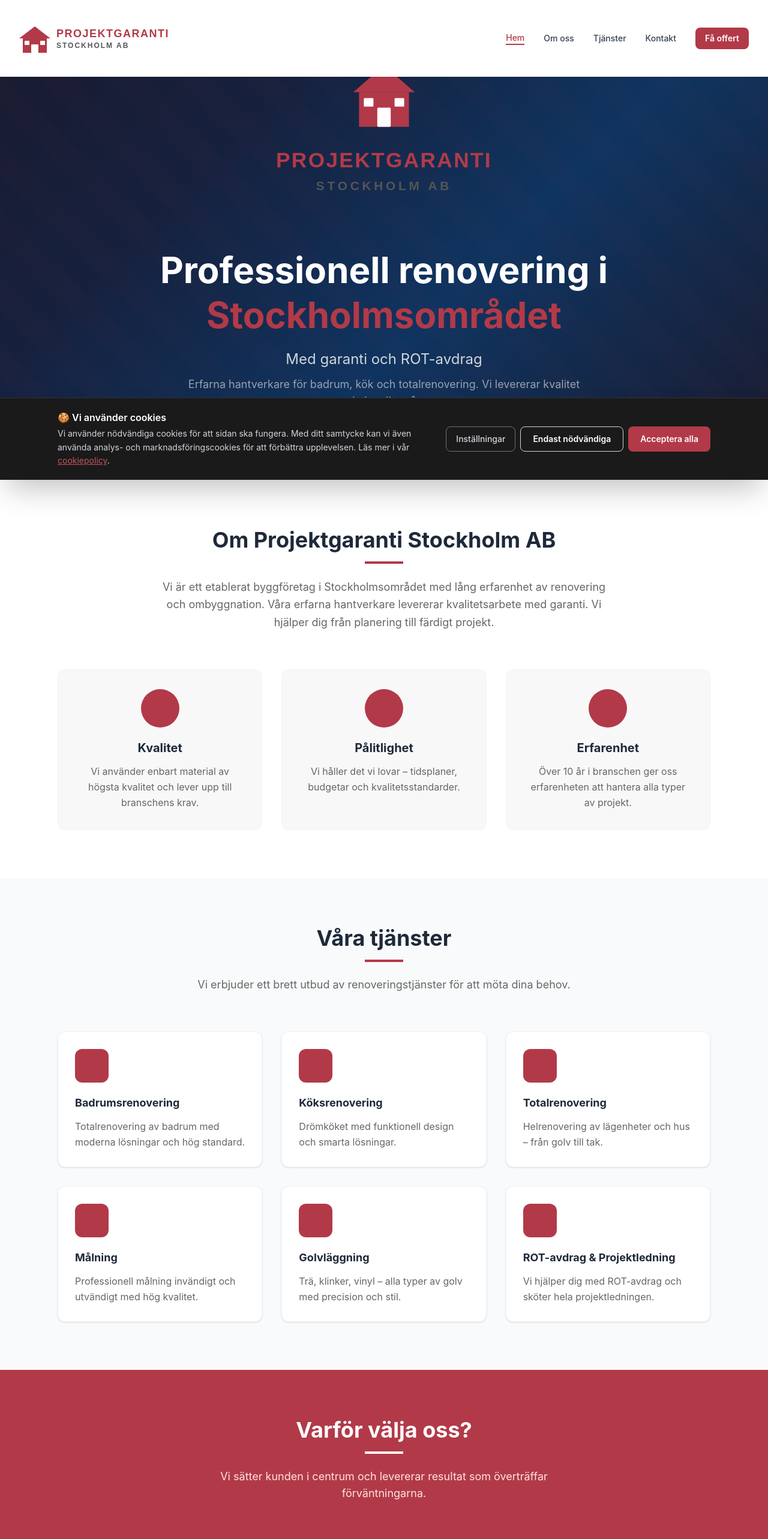
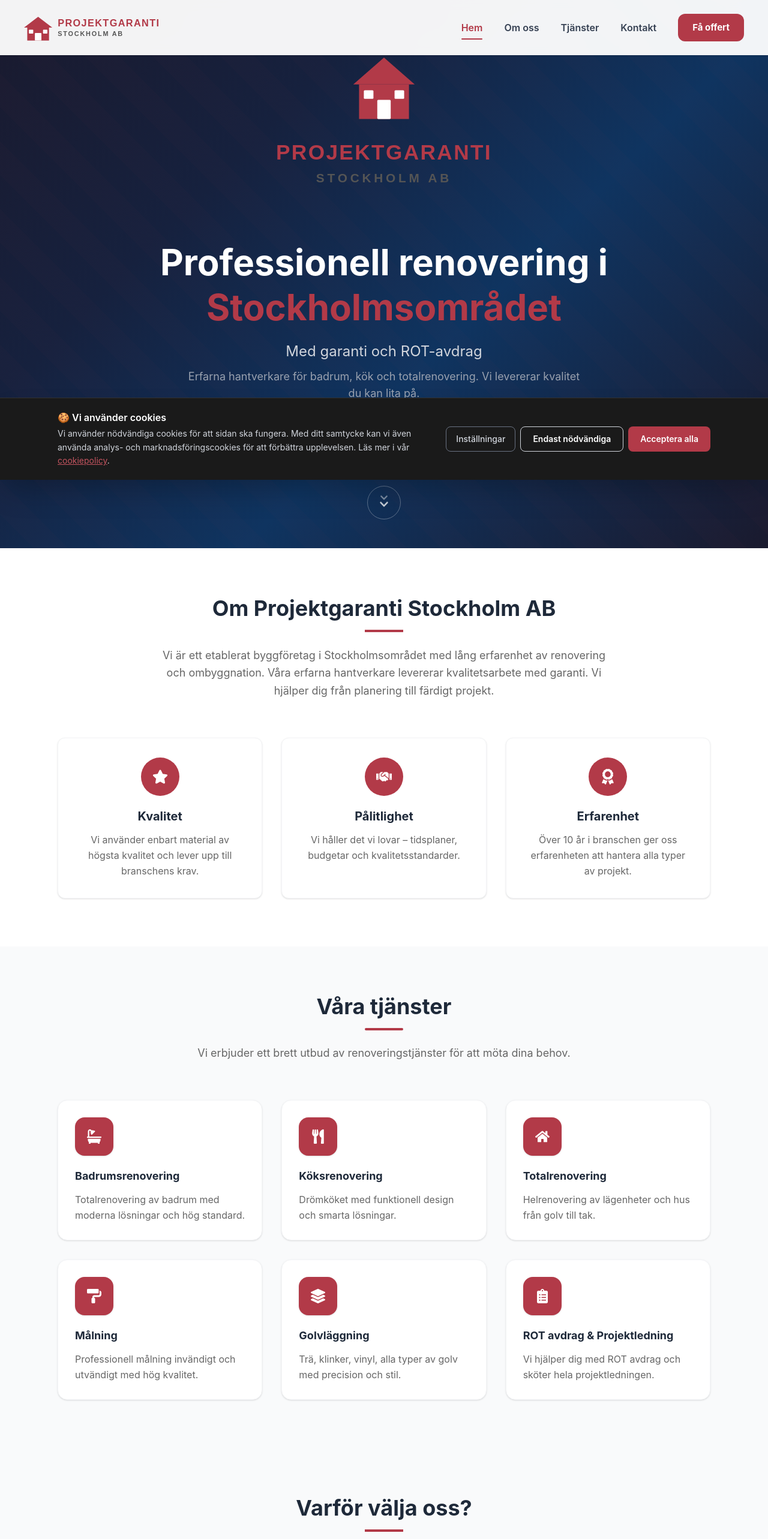
Before and after one commit to bellemartineebusiness/Projekt, a Next.js app: page / in a window 1280 px wide. Shown: the top 2566 px of the page at 60% size. Built offline with nearby package versions, Linux system fonts and the light colour scheme.

Commit message:
Uppdaterad hemsida

```diff
--- a/components/About.tsx
+++ b/components/About.tsx
@@ -4,49 +4,61 @@ const features = [
   {
     icon: FaStar,
     title: 'Kvalitet',
-    description: 'Vi använder enbart material av högsta kvalitet och lever upp till branschens krav.',
+    description:
+      'Vi använder enbart material av högsta kvalitet och lever upp till branschens krav.',
   },
   {
     icon: FaHandshake,
     title: 'Pålitlighet',
-    description: 'Vi håller det vi lovar – tidsplaner, budgetar och kvalitetsstandarder.',
+    description:
+      'Vi håller det vi lovar – tidsplaner, budgetar och kvalitetsstandarder.',
   },
   {
     icon: FaAward,
     title: 'Erfarenhet',
-    description: 'Över 10 år i branschen ger oss erfarenheten att hantera alla typer av projekt.',
+    description:
+      'Över 10 år i branschen ger oss erfarenheten att hantera alla typer av projekt.',
   },
 ]
 
 export default function About() {
   return (
-    <section id="om-oss" className="py-12 md:py-20 bg-white">
-      <div className="max-w-6xl mx-auto px-4 sm:px-6 lg:px-8">
-        <div className="text-center mb-10 md:mb-16">
-          <h2 className="text-2xl sm:text-3xl md:text-4xl font-bold text-gray-800 mb-4">
+    <section id="om-oss" className="bg-white py-12 md:py-20">
+      <div className="mx-auto max-w-6xl px-4 sm:px-6 lg:px-8">
+        <div className="mb-10 text-center md:mb-16">
+          <h2 className="mb-4 text-2xl font-bold text-gray-800 sm:text-3xl md:text-4xl">
             Om Projektgaranti Stockholm AB
           </h2>
-          <div className="w-16 h-1 bg-primary mx-auto mb-6" />
-          <p className="text-secondary text-base sm:text-lg max-w-3xl mx-auto leading-relaxed">
-            Vi är ett etablerat byggföretag i Stockholmsområdet med lång erfarenhet av renovering och
-            ombyggnation. Våra erfarna hantverkare levererar kvalitetsarbete med garanti. Vi hjälper
-            dig från planering till färdigt projekt.
+
+          <div className="mx-auto mb-6 h-1 w-16 bg-primary" />
+
+          <p className="mx-auto max-w-3xl text-base leading-relaxed text-secondary sm:text-lg">
+            Vi är ett etablerat byggföretag i Stockholmsområdet med lång erfarenhet av
+            renovering och ombyggnation. Våra erfarna hantverkare levererar kvalitetsarbete
+            med garanti. Vi hjälper dig från planering till färdigt projekt.
           </p>
         </div>
 
-        <div className="grid grid-cols-1 md:grid-cols-3 gap-5 md:gap-8">
+        <div className="grid grid-cols-1 gap-5 md:grid-cols-3 md:gap-8">
           {features.map((feature) => {
             const Icon = feature.icon
+
             return (
               <div
                 key={feature.title}
-                className="text-center p-6 md:p-8 rounded-xl bg-card-bg hover:shadow-lg transition-shadow duration-300 border border-gray-100"
+                className="rounded-xl border border-gray-100 bg-white p-6 text-center shadow-sm transition-all duration-300 hover:-translate-y-1 hover:shadow-md md:p-8"
               >
-                <div className="inline-flex items-center justify-center w-16 h-16 bg-primary bg-opacity-10 rounded-full mb-5">
-                  <Icon className="text-primary" size={28} />
+                <div className="mx-auto mb-5 flex h-16 w-16 items-center justify-center rounded-full bg-primary text-white">
+                  <Icon size={26} />
                 </div>
-                <h3 className="text-xl font-bold text-gray-800 mb-3">{feature.title}</h3>
-                <p className="text-secondary leading-relaxed">{feature.description}</p>
+
+                <h3 className="mb-3 text-xl font-bold text-gray-800">
+                  {feature.title}
+                </h3>
+
+                <p className="leading-relaxed text-secondary">
+                  {feature.description}
+                </p>
               </div>
             )
           })}
--- a/components/Hero.tsx
+++ b/components/Hero.tsx
@@ -6,15 +6,26 @@ import Image from 'next/image'
 export default function Hero() {
   const scrollToSection = (id: string) => {
     const el = document.getElementById(id)
-    if (el) el.scrollIntoView({ behavior: 'smooth' })
+
+    if (el) {
+      const navHeight = 92
+      const elementTop = el.getBoundingClientRect().top + window.scrollY
+      const offsetTop = elementTop - navHeight
+
+      window.scrollTo({
+        top: offsetTop,
+        behavior: 'smooth',
+      })
+    }
   }
 
   return (
     <section
       id="hem"
-      className="relative min-h-screen flex items-center justify-center overflow-hidden"
+      className="relative flex min-h-[112vh] items-center justify-center overflow-hidden pb-[140px]"
       style={{
-        background: 'linear-gradient(135deg, #1a1a2e 0%, #16213e 30%, #0f3460 60%, #1a1a2e 100%)',
+        background:
+          'linear-gradient(135deg, #1a1a2e 0%, #16213e 30%, #0f3460 60%, #1a1a2e 100%)',
       }}
     >
       {/* Decorative overlay */}
@@ -32,7 +43,7 @@ export default function Hero() {
       />
 
       {/* Content */}
-      <div className="relative z-10 text-center px-4 sm:px-6 max-w-4xl mx-auto mt-16 sm:mt-20">
+      <div className="relative z-10 mx-auto mt-16 max-w-4xl px-4 text-center sm:mt-20 sm:px-6">
         {/* Brand logo */}
         <div className="mb-6 sm:mb-8">
           <Image
@@ -46,30 +57,33 @@ export default function Hero() {
         </div>
 
         {/* Main heading */}
-        <h1 className="text-3xl sm:text-4xl md:text-5xl lg:text-6xl font-bold text-white mb-5 leading-tight">
+        <h1 className="mb-5 text-3xl font-bold leading-tight text-white sm:text-4xl md:text-5xl lg:text-6xl">
           Professionell renovering i{' '}
           <span className="text-primary">Stockholmsområdet</span>
         </h1>
 
         {/* Subheading */}
-        <p className="text-lg sm:text-xl md:text-2xl text-gray-300 mb-3">
+        <p className="mb-3 text-lg text-gray-300 sm:text-xl md:text-2xl">
           Med garanti och ROT-avdrag
         </p>
-        <p className="text-gray-400 text-base sm:text-lg mb-8 sm:mb-10 max-w-2xl mx-auto">
-          Erfarna hantverkare för badrum, kök och totalrenovering. Vi levererar kvalitet du kan lita på.
+
+        <p className="mx-auto mb-8 max-w-2xl text-base text-gray-400 sm:mb-10 sm:text-lg">
+          Erfarna hantverkare för badrum, kök och totalrenovering. Vi levererar
+          kvalitet du kan lita på.
         </p>
 
         {/* CTA buttons */}
-        <div className="flex flex-col sm:flex-row gap-3 sm:gap-4 justify-center">
+        <div className="flex flex-col justify-center gap-3 sm:flex-row sm:gap-4">
           <button
             onClick={() => scrollToSection('kontakt')}
-            className="bg-primary text-white px-8 py-4 rounded-lg text-base sm:text-lg font-semibold hover:bg-primary-dark transition-colors duration-200 shadow-lg"
+            className="rounded-lg bg-primary px-8 py-4 text-base font-semibold text-white shadow-lg transition-colors duration-200 hover:bg-primary-dark sm:text-lg"
           >
             Kontakta oss
           </button>
+
           <button
             onClick={() => scrollToSection('tjanster')}
-            className="bg-transparent text-white px-8 py-4 rounded-lg text-base sm:text-lg font-semibold border-2 border-white hover:bg-white hover:text-gray-900 transition-colors duration-200"
+            className="rounded-lg border-2 border-white bg-transparent px-8 py-4 text-base font-semibold text-white transition-colors duration-200 hover:bg-white hover:text-gray-900 sm:text-lg"
           >
             Våra tjänster
           </button>
@@ -79,16 +93,13 @@ export default function Hero() {
       {/* Scroll indicator */}
       <button
         onClick={() => scrollToSection('om-oss')}
-        className="absolute bottom-8 left-1/2 transform -translate-x-1/2 z-20 group flex flex-col items-center gap-2 text-white opacity-75 hover:opacity-100 transition-all duration-300"
+        className="group absolute bottom-12 left-1/2 z-20 flex -translate-x-1/2 items-center justify-center text-white opacity-80 transition-all duration-300 hover:opacity-100"
         aria-label="Scroll down"
       >
-        <span aria-hidden="true" className="text-xs tracking-[0.25em] uppercase font-light select-none">
-          Scroll
-        </span>
-        <div className="relative w-12 h-12 rounded-full border-2 border-white/60 group-hover:border-white flex items-center justify-center transition-all duration-300 group-hover:scale-110 group-hover:shadow-[0_0_20px_rgba(255,255,255,0.3)]">
-          <div className="flex flex-col items-center -space-y-1 motion-safe:animate-bounce">
-            <FaChevronDown size={12} className="opacity-60" />
-            <FaChevronDown size={14} />
+        <div className="flex h-14 w-14 items-center justify-center rounded-full border border-white/40 backdrop-blur-sm transition-all duration-300 group-hover:scale-110 group-hover:shadow-[0_0_25px_rgba(255,255,255,0.35)]">
+          <div className="flex flex-col items-center -space-y-1 animate-bounce">
+            <FaChevronDown size={14} className="opacity-60" />
+            <FaChevronDown size={16} />
           </div>
         </div>
       </button>
--- a/components/Navigation.tsx
+++ b/components/Navigation.tsx
@@ -22,102 +22,121 @@ export default function Navigation() {
       setScrolled(window.scrollY > 10)
 
       const sections = ['hem', 'om-oss', 'tjanster', 'kontakt']
-      for (const section of sections.reverse()) {
+
+      for (const section of [...sections].reverse()) {
         const el = document.getElementById(section)
-        if (el && window.scrollY >= el.offsetTop - 100) {
+        if (el && window.scrollY >= el.offsetTop - 120) {
           setActiveSection(section)
           break
         }
       }
     }
 
+    handleScroll()
     window.addEventListener('scroll', handleScroll)
     return () => window.removeEventListener('scroll', handleScroll)
   }, [])
 
   const handleNavClick = (href: string) => {
     setIsOpen(false)
+
     const id = href.replace('#', '')
     const el = document.getElementById(id)
+
     if (el) {
-      el.scrollIntoView({ behavior: 'smooth' })
+      const navHeight = 92
+      const elementTop = el.getBoundingClientRect().top + window.scrollY
+      const offsetTop = elementTop - navHeight
+
+      window.scrollTo({
+        top: offsetTop,
+        behavior: 'smooth',
+      })
     }
   }
 
   return (
-    <nav className={`fixed top-0 left-0 right-0 z-50 bg-white transition-shadow duration-300 ${scrolled ? 'shadow-md' : 'shadow-sm'}`}>
-      <div className="flex items-center justify-between h-24 sm:h-32 px-4 sm:px-6 lg:px-8">
-          {/* Logo */}
+    <nav
+      className={`fixed top-0 left-0 right-0 z-50 bg-white/95 backdrop-blur-sm transition-all duration-300 ${
+        scrolled ? 'shadow-md' : 'shadow-sm'
+      }`}
+    >
+      <div className="flex items-center justify-between h-[92px] px-4 sm:px-6 lg:px-10">
         <Link
           href="/"
           className="flex-shrink-0"
           aria-label="Projektgaranti Stockholm AB – Till startsidan"
         >
+          <div className="relative h-[60px] w-[230px] sm:w-[260px] lg:w-[290px] overflow-visible">
             <Image
               src="/logo-horizontal-red.svg"
               alt="Projektgaranti Stockholm AB"
-              width={400}
-              height={80}
-              className="h-20 sm:h-28 lg:h-32 w-auto"
+              fill
               priority
+              className="object-contain object-left scale-[1]"
             />
+          </div>
         </Link>
 
-          {/* Desktop nav */}
-          <div className="hidden md:flex items-center space-x-8">
+        <div className="hidden md:flex items-center space-x-7 lg:space-x-9">
           {navLinks.map((link) => {
             const id = link.href.replace('#', '')
             return (
               <button
                 key={link.href}
                 onClick={() => handleNavClick(link.href)}
-                  className={`font-medium text-sm transition-colors duration-200 hover:text-primary ${
-                    activeSection === id ? 'text-primary border-b-2 border-primary' : 'text-gray-700'
+                className={`relative text-[16px] font-semibold transition-colors duration-200 hover:text-primary ${
+                  activeSection === id ? 'text-primary' : 'text-gray-700'
+                }`}
+              >
+                {link.label}
+                <span
+                  className={`absolute left-0 -bottom-2 h-[2px] rounded-full bg-primary transition-all duration-300 ${
+                    activeSection === id ? 'w-full' : 'w-0'
+                  }`}
+                />
+              </button>
+            )
+          })}
+
+          <button
+            onClick={() => handleNavClick('#kontakt')}
+            className="rounded-xl bg-primary px-6 py-3 text-[15px] font-bold text-white transition-colors duration-200 hover:bg-primary-dark"
+          >
+            Få offert
+          </button>
+        </div>
+
+        <button
+          className="md:hidden text-gray-700 transition-colors hover:text-primary"
+          onClick={() => setIsOpen(!isOpen)}
+          aria-label="Toggle menu"
+        >
+          {isOpen ? <FaTimes size={24} /> : <FaBars size={24} />}
+        </button>
+      </div>
+
+      {isOpen && (
+        <div className="border-t border-gray-100 bg-white shadow-lg md:hidden">
+          <div className="space-y-2 px-4 py-4">
+            {navLinks.map((link) => {
+              const id = link.href.replace('#', '')
+              return (
+                <button
+                  key={link.href}
+                  onClick={() => handleNavClick(link.href)}
+                  className={`block w-full rounded-xl px-4 py-3 text-left font-semibold transition-colors duration-200 hover:bg-gray-50 hover:text-primary ${
+                    activeSection === id ? 'bg-red-50 text-primary' : 'text-gray-700'
                   }`}
                 >
                   {link.label}
                 </button>
               )
             })}
+
             <button
               onClick={() => handleNavClick('#kontakt')}
-              className="bg-primary text-white px-4 py-2 rounded-lg text-sm font-semibold hover:bg-primary-dark transition-colors duration-200"
-            >
-              Få offert
-            </button>
-          </div>
-
-          {/* Mobile hamburger */}
-          <button
-            className="md:hidden text-gray-700 hover:text-primary transition-colors"
-            onClick={() => setIsOpen(!isOpen)}
-            aria-label="Toggle menu"
-          >
-            {isOpen ? <FaTimes size={22} /> : <FaBars size={22} />}
-          </button>
-      </div>
-
-      {/* Mobile menu */}
-      {isOpen && (
-        <div className="md:hidden bg-white border-t border-gray-100 shadow-lg">
-          <div className="px-4 py-3 space-y-1">
-            {navLinks.map((link) => {
-              const id = link.href.replace('#', '')
-              return (
-                <button
-                  key={link.href}
-                  onClick={() => handleNavClick(link.href)}
-                  className={`block w-full text-left px-3 py-3 rounded-lg font-medium transition-colors duration-200 hover:bg-gray-50 hover:text-primary ${
-                    activeSection === id ? 'text-primary bg-red-50' : 'text-gray-700'
-                  }`}
-                >
-                  {link.label}
-                </button>
-              )
-            })}
-            <button
-              onClick={() => handleNavClick('#kontakt')}
-              className="block w-full text-center bg-primary text-white px-4 py-3 rounded-lg font-semibold hover:bg-primary-dark transition-colors mt-2"
+              className="mt-2 block w-full rounded-xl bg-primary px-4 py-3 text-center font-bold text-white transition-colors hover:bg-primary-dark"
             >
               Få offert
             </button>
--- a/components/Services.tsx
+++ b/components/Services.tsx
@@ -1,4 +1,11 @@
-import { FaBath, FaUtensils, FaHome, FaPaintRoller, FaLayerGroup, FaClipboardList } from 'react-icons/fa'
+import {
+  FaBath,
+  FaUtensils,
+  FaHome,
+  FaPaintRoller,
+  FaLayerGroup,
+  FaClipboardList,
+} from 'react-icons/fa'
 
 const services = [
   {
@@ -14,7 +21,7 @@ const services = [
   {
     icon: FaHome,
     title: 'Totalrenovering',
-    description: 'Helrenovering av lägenheter och hus – från golv till tak.',
+    description: 'Helrenovering av lägenheter och hus från golv till tak.',
   },
   {
     icon: FaPaintRoller,
@@ -24,45 +31,51 @@ const services = [
   {
     icon: FaLayerGroup,
     title: 'Golvläggning',
-    description: 'Trä, klinker, vinyl – alla typer av golv med precision och stil.',
+    description: 'Trä, klinker, vinyl, alla typer av golv med precision och stil.',
   },
   {
     icon: FaClipboardList,
-    title: 'ROT-avdrag & Projektledning',
-    description: 'Vi hjälper dig med ROT-avdrag och sköter hela projektledningen.',
+    title: 'ROT avdrag & Projektledning',
+    description: 'Vi hjälper dig med ROT avdrag och sköter hela projektledningen.',
   },
 ]
 
 export default function Services() {
   return (
-    <section id="tjanster" className="py-12 md:py-20 bg-gray-50">
-      <div className="max-w-6xl mx-auto px-4 sm:px-6 lg:px-8">
-        <div className="text-center mb-10 md:mb-16">
-          <h2 className="text-2xl sm:text-3xl md:text-4xl font-bold text-gray-800 mb-4">
+    <section id="tjanster" className="bg-gray-50 py-12 md:py-20">
+      <div className="mx-auto max-w-6xl px-4 sm:px-6 lg:px-8">
+        <div className="mb-10 text-center md:mb-16">
+          <h2 className="mb-4 text-2xl font-bold text-gray-800 sm:text-3xl md:text-4xl">
             Våra tjänster
           </h2>
-          <div className="w-16 h-1 bg-primary mx-auto mb-6" />
-          <p className="text-secondary text-base sm:text-lg max-w-2xl mx-auto">
+
+          <div className="mx-auto mb-6 h-1 w-16 rounded-full bg-primary" />
+
+          <p className="mx-auto max-w-2xl text-base text-secondary sm:text-lg">
             Vi erbjuder ett brett utbud av renoveringstjänster för att möta dina behov.
           </p>
         </div>
 
-        <div className="grid grid-cols-1 sm:grid-cols-2 lg:grid-cols-3 gap-5 md:gap-8">
+        <div className="grid grid-cols-1 gap-5 sm:grid-cols-2 md:gap-8 lg:grid-cols-3">
           {services.map((service) => {
             const Icon = service.icon
+
             return (
               <div
                 key={service.title}
-                className="bg-white rounded-xl p-6 md:p-7 shadow-sm hover:shadow-md transition-all duration-300 border border-gray-100 group hover:-translate-y-1"
+                className="group rounded-2xl border border-gray-100 bg-white p-6 shadow-sm transition-all duration-300 hover:-translate-y-1 hover:shadow-md md:p-7"
               >
-                <div className="w-14 h-14 bg-primary bg-opacity-10 rounded-xl flex items-center justify-center mb-5 group-hover:bg-primary transition-colors duration-300">
-                  <Icon
-                    className="text-primary group-hover:text-white transition-colors duration-300"
-                    size={24}
-                  />
+                <div className="mb-5 flex h-16 w-16 items-center justify-center rounded-2xl bg-primary text-white shadow-sm transition-transform duration-300 group-hover:scale-105">
+                  <Icon size={24} />
                 </div>
-                <h3 className="text-lg font-bold text-gray-800 mb-3">{service.title}</h3>
-                <p className="text-secondary leading-relaxed">{service.description}</p>
+
+                <h3 className="mb-3 text-lg font-bold text-gray-800">
+                  {service.title}
+                </h3>
+
+                <p className="leading-relaxed text-secondary">
+                  {service.description}
+                </p>
               </div>
             )
           })}
--- a/components/WhyChooseUs.tsx
+++ b/components/WhyChooseUs.tsx
@@ -1,59 +1,79 @@
-import { FaCheckCircle, FaPercentage, FaHardHat, FaMapMarkerAlt } from 'react-icons/fa'
+import {
+  FaCheckCircle,
+  FaPercentage,
+  FaHardHat,
+  FaMapMarkerAlt,
+} from 'react-icons/fa'
 
 const reasons = [
   {
     icon: FaCheckCircle,
     title: 'Kvalitetsgaranti',
-    description: 'Vi står för vårt arbete med garanti. Är du inte nöjd, åtgärdar vi det.',
+    description:
+      'Vi står för vårt arbete med garanti. Är du inte nöjd, åtgärdar vi det.',
   },
   {
     icon: FaPercentage,
     title: 'ROT-avdrag',
-    description: 'Vi hjälper dig med ROT-avdrag – spara upp till 50% på arbetskostnaden.',
+    description:
+      'Vi hjälper dig med ROT-avdrag och hjälper dig spara upp till 50% på arbetskostnaden.',
   },
   {
     icon: FaHardHat,
     title: 'Erfarna hantverkare',
-    description: 'Över 10 års erfarenhet i branschen ger dig trygghet i varje projekt.',
+    description:
+      'Över 10 års erfarenhet i branschen ger dig trygghet i varje projekt.',
   },
   {
     icon: FaMapMarkerAlt,
     title: 'Lokalt i Stockholm',
-    description: 'Vi finns i Stockholmsområdet och är snabbt på plats när du behöver oss.',
+    description:
+      'Vi finns i Stockholmsområdet och är snabbt på plats när du behöver oss.',
   },
 ]
 
 export default function WhyChooseUs() {
   return (
-    <section className="py-12 md:py-20 bg-primary">
+    <section className="py-12 md:py-20 bg-gray-50">
       <div className="max-w-6xl mx-auto px-4 sm:px-6 lg:px-8">
+
         <div className="text-center mb-10 md:mb-16">
-          <h2 className="text-2xl sm:text-3xl md:text-4xl font-bold text-white mb-4">
+          <h2 className="text-2xl sm:text-3xl md:text-4xl font-bold text-gray-800 mb-4">
             Varför välja oss?
           </h2>
-          <div className="w-16 h-1 bg-white mx-auto mb-6" />
-          <p className="text-red-100 text-base sm:text-lg max-w-2xl mx-auto">
+
+          <div className="w-16 h-1 bg-primary mx-auto mb-6" />
+
+          <p className="text-secondary text-base sm:text-lg max-w-2xl mx-auto">
             Vi sätter kunden i centrum och levererar resultat som överträffar förväntningarna.
           </p>
         </div>
 
-        <div className="grid grid-cols-1 sm:grid-cols-2 lg:grid-cols-4 gap-5 md:gap-6">
+        <div className="grid grid-cols-1 sm:grid-cols-2 lg:grid-cols-4 gap-5 md:gap-8">
           {reasons.map((reason) => {
             const Icon = reason.icon
+
             return (
               <div
                 key={reason.title}
-                className="text-center bg-white bg-opacity-10 rounded-xl p-6 md:p-7 hover:bg-opacity-20 transition-all duration-300"
+                className="bg-white rounded-xl p-6 md:p-7 shadow-sm hover:shadow-md transition-all duration-300 border border-gray-100 group hover:-translate-y-1 text-center"
               >
-                <div className="inline-flex items-center justify-center w-16 h-16 bg-white bg-opacity-20 rounded-full mb-5">
-                  <Icon className="text-white" size={28} />
+                <div className="w-16 h-16 bg-primary rounded-full flex items-center justify-center mx-auto mb-5 group-hover:scale-105 transition-transform duration-300">
+                  <Icon className="text-white" size={26} />
                 </div>
-                <h3 className="text-xl font-bold text-white mb-3">{reason.title}</h3>
-                <p className="text-red-100 leading-relaxed">{reason.description}</p>
+
+                <h3 className="text-lg font-bold text-gray-800 mb-3">
+                  {reason.title}
+                </h3>
+
+                <p className="text-secondary leading-relaxed">
+                  {reason.description}
+                </p>
               </div>
             )
           })}
         </div>
+
       </div>
     </section>
   )
```
Also changed, not shown: components/Contact.tsx (+122 -82 lines), 1 other file (tests, documents, lock files or other folders). Lines whose indentation alone changed are shown as unchanged.
